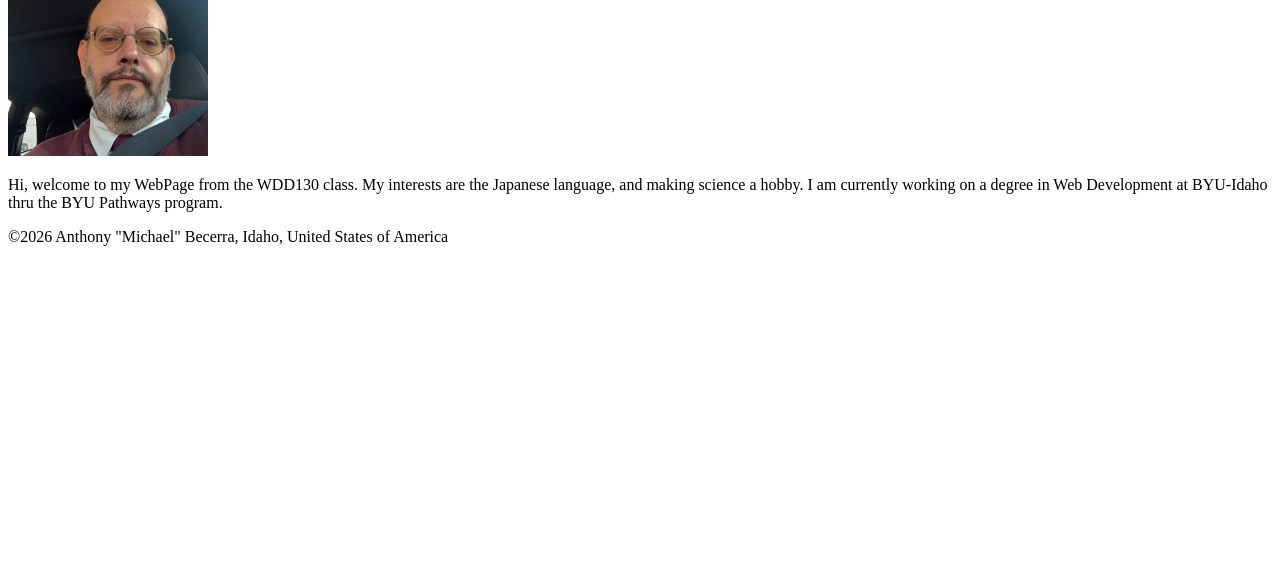
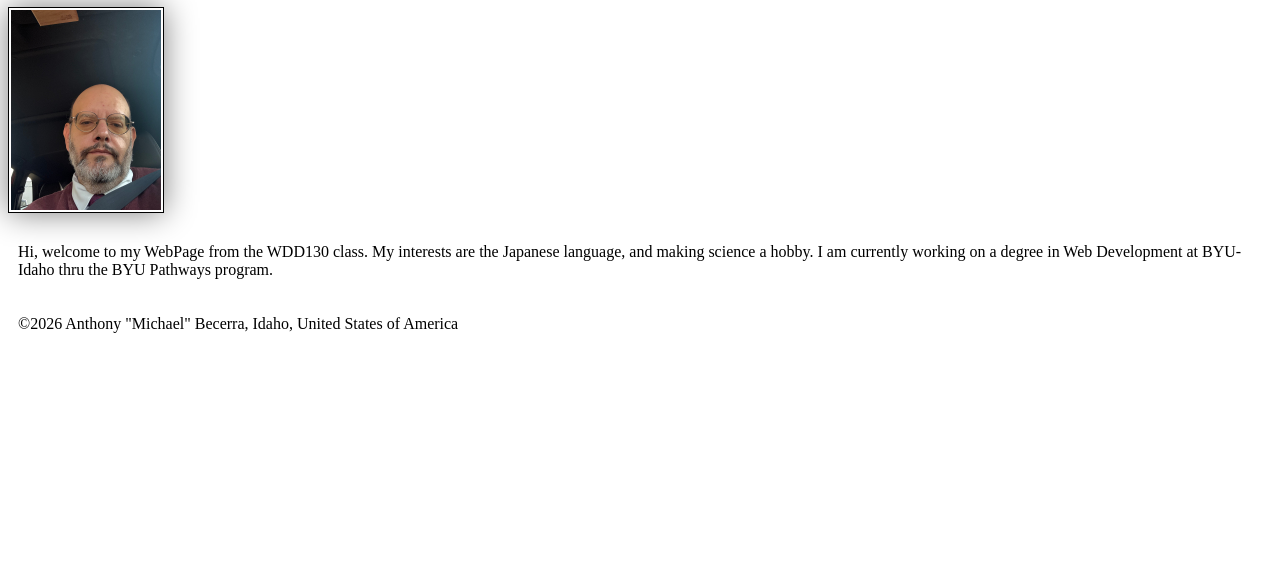
Before and after one commit to ducksushi/wdd130, a plain HTML site: page index.html in a window 1280 px wide. Shown: the part 217-800 px from the top of the page. Drawn offline with Linux system fonts and the light colour scheme.

Commit message:
week2 CSS Update changed a - to a =

```diff
--- a/index.html
+++ b/index.html
@@ -4,8 +4,7 @@
     <meta charset="UTF-8">
     <meta name="viewport" content="width=device-width, initial-scale=1.0">
     <title> Anthony "Michael" Becerra | WDD 130 </title>
-    <link rel="stylesheet" href-"styles/styles.css">
-
+    <link rel="stylesheet" href="styles/styles.css">
 </head>
 <body>
     <header>
--- a/styles/styles.css
+++ b/styles/styles.css
@@ -20,6 +20,7 @@
     padding: 2px;
     box-shadow: 0 0 30px gray;
 }
+
 p {
     padding: 10px;
 }
```
